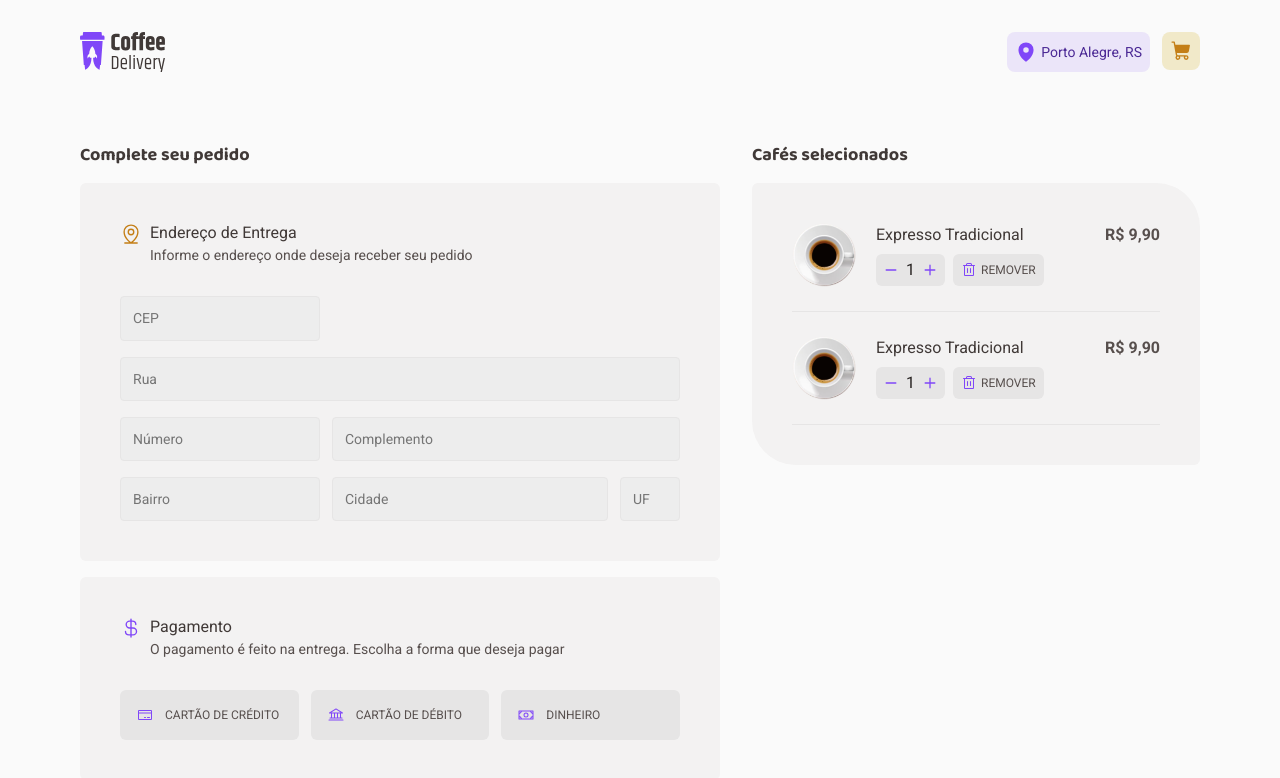
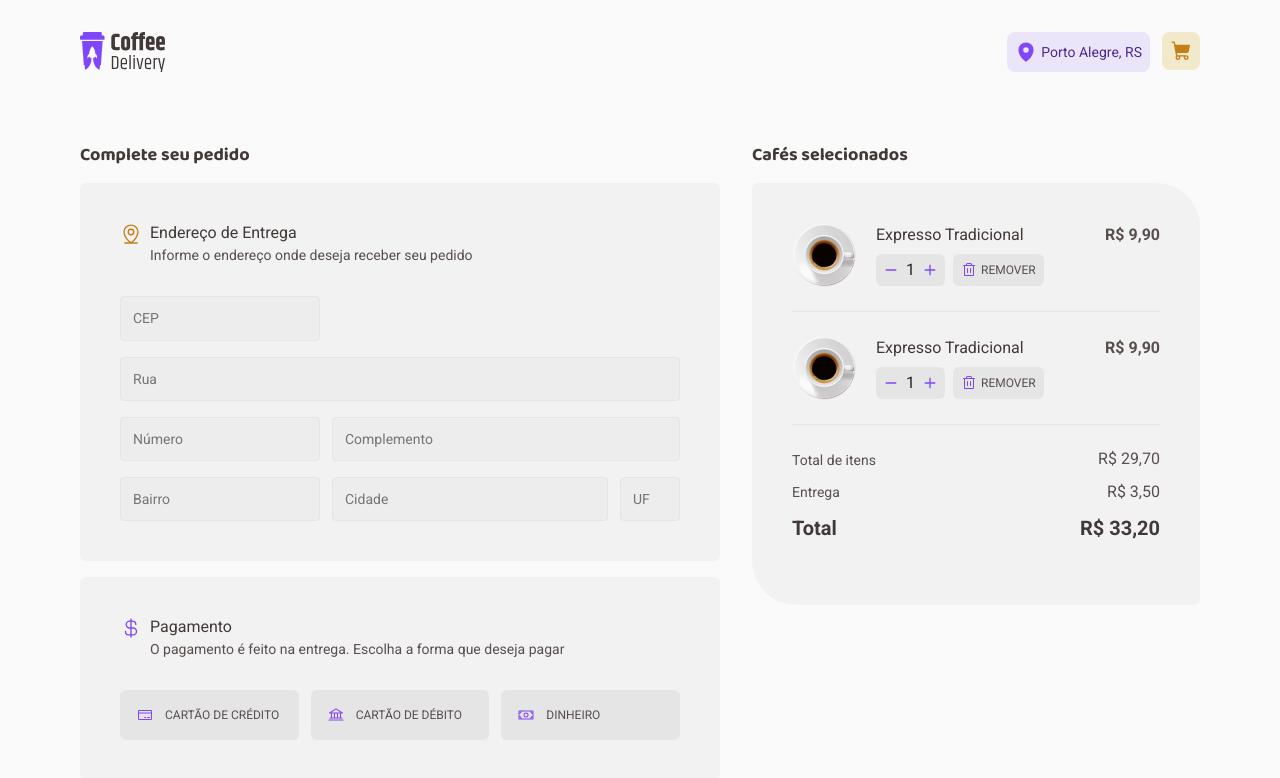
Before and after one commit to thealfredohenrique/coffee-delivery, a React (Vite) app: page /checkout in a window 1280 px wide. Shown: the top 778 px of the page. Built offline with nearby package versions, Linux system fonts and the light colour scheme.

Commit message:
feat(cart): Add cart totals

```diff
--- a/src/pages/Checkout/components/CartCard/index.tsx
+++ b/src/pages/Checkout/components/CartCard/index.tsx
@@ -1,4 +1,9 @@
-import { CartCardContainer, CartItemsContainer } from "./styles";
+import {
+  CartCardContainer,
+  CartItemsContainer,
+  CartTotalsContainer,
+  CartTotalsItemContainer,
+} from "./styles";
 import CartItem from "../CartItem";
 
 function CartCard() {
@@ -8,6 +13,23 @@ function CartCard() {
         <CartItem />
         <CartItem />
       </CartItemsContainer>
+
+      <CartTotalsContainer>
+        <CartTotalsItemContainer>
+          <h3>Total de itens</h3>
+          <span>R$ 29,70</span>
+        </CartTotalsItemContainer>
+
+        <CartTotalsItemContainer>
+          <h3>Entrega</h3>
+          <span>R$ 3,50</span>
+        </CartTotalsItemContainer>
+
+        <CartTotalsItemContainer>
+          <strong>Total</strong>
+          <strong>R$ 33,20</strong>
+        </CartTotalsItemContainer>
+      </CartTotalsContainer>
     </CartCardContainer>
   );
 }
--- a/src/pages/Checkout/components/CartCard/styles.ts
+++ b/src/pages/Checkout/components/CartCard/styles.ts
@@ -12,3 +12,34 @@ export const CartItemsContainer = styled.ul`
   display: flex;
   flex-direction: column;
 `;
+
+export const CartTotalsContainer = styled.div`
+  display: flex;
+  flex-direction: column;
+  gap: 0.75rem;
+  padding: 1.5rem 0;
+`;
+
+export const CartTotalsItemContainer = styled.div`
+  display: flex;
+  justify-content: space-between;
+  align-items: center;
+
+  h3,
+  span {
+    color: ${(props) => props.theme.baseText};
+    line-height: 130%;
+  }
+
+  h3 {
+    font-size: 0.875rem;
+    font-weight: 400;
+  }
+
+  strong {
+    color: ${(props) => props.theme.baseSubtitle};
+    font-size: 1.25rem;
+    font-weight: 700;
+    line-height: 130%;
+  }
+`;
```
